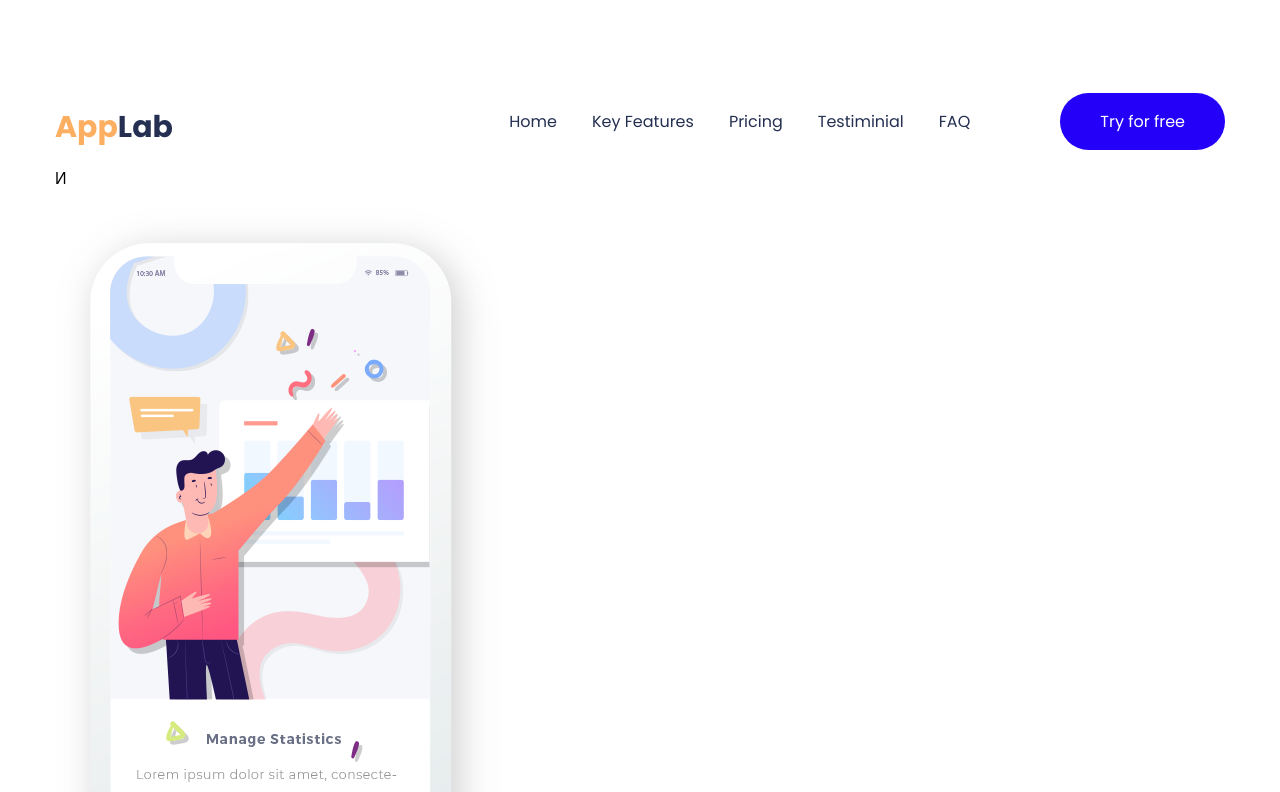
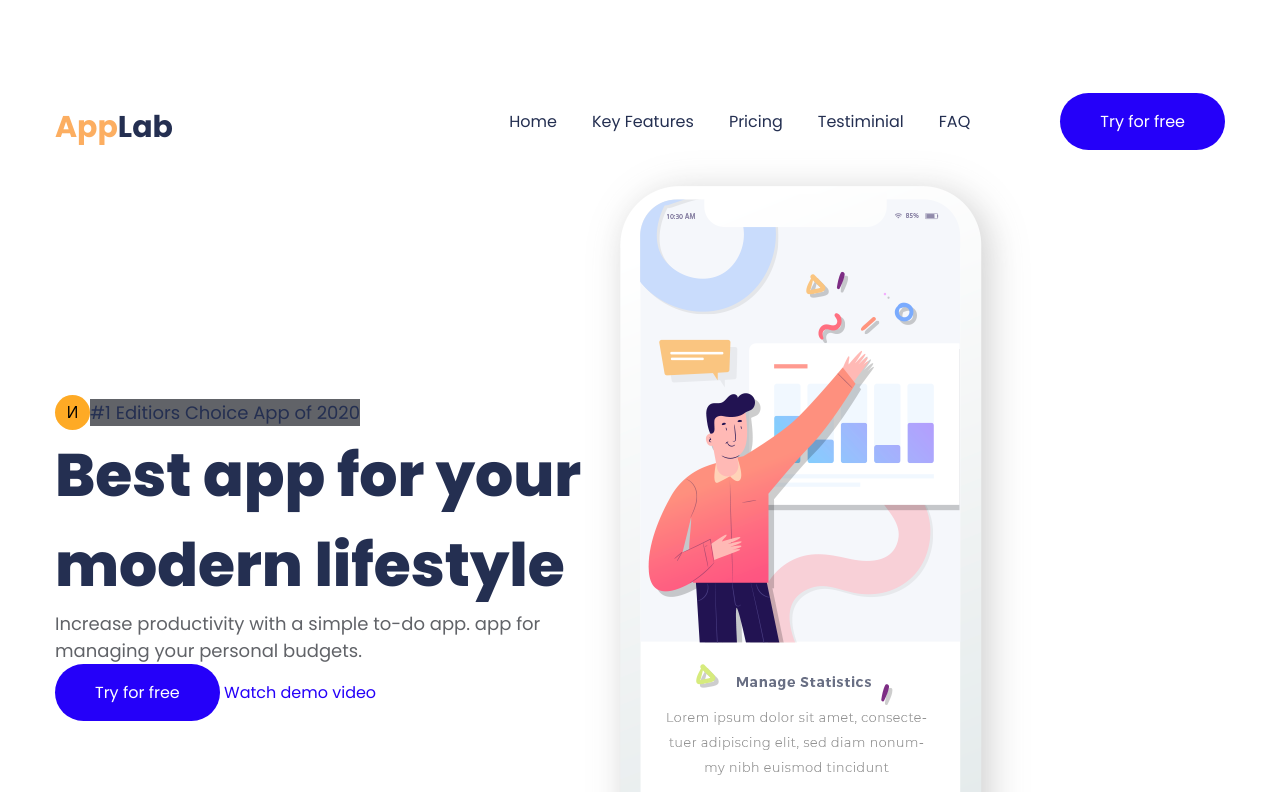
Before and after one commit to feskovrv/AppLab, a plain HTML site: page index.html in a window 1280 px wide. Shown: the top 792 px of the page. Drawn offline with Linux system fonts and the light colour scheme.

Commit message:
6 lesson

```diff
--- a/index.html
+++ b/index.html
@@ -24,9 +24,16 @@
     </header>
     <main>
         <section class="welcome">
-            <div class="wrap">
+            <div class="wrap welcome__wrap">
                 <div class="welcome__info">
-                    <p class="awards"><span class="awards__icon">И</span></p>
+                    <p class="awards"><span class="awards__icon">И</span><span class="awards__text">#1 Editiors Choice App of 2020</span></p>
+                    <h1 class="welcome__title">Best app for your modern lifestyle</h1>
+                    <p class="welcome__text">Increase productivity with a simple to-do app. app for
+                        managing your personal budgets.</p>
+                    <div class="welcome__buttons">
+                        <a href="#" class="welcome__button button">Try for free</a>
+                        <a href="#" class="welcome__link">Watch demo video</a>
+                    </div>
                 </div>
                 <img src="img/phone1.png" alt="Изображение телефона">
             </div>
--- a/style.css
+++ b/style.css
@@ -17,6 +17,7 @@
     background: #2500f9;
     color: #fff;
     border-radius: 40px;
+    text-decoration: none;
 }
 .header__wrap{
     display: flex;
@@ -52,3 +53,50 @@
     color: #fff;
     margin-left: 55px;
 }
+
+.welcome__wrap{
+    display: flex;
+    align-items: center;
+}
+.welcome__info{
+    display: flex;
+    flex-direction: column;
+    width: 530px;
+    align-items: flex-start;
+}
+.awards{
+    display: flex;
+    align-items: center;
+    margin: 0;
+}
+.awards__icon{
+    display: flex;
+    background: #feaa25;
+    height: 35px;
+    width: 35px;
+    border-radius: 100%;
+    justify-content: center;
+    align-items: center;
+}
+.awards__text{
+    background: #616368;
+    display: flex;
+    color: #242f51;
+    font-size: 18px;
+    align-items: center;
+}
+.welcome__title{
+    margin: 0;
+    color: #242f51;
+    font-size: 60px;
+    font-weight: 800;
+}
+.welcome__text{
+    margin: 0;
+    color: #616368;
+    font-size: 18px;
+}
+.welcome__link{
+    text-decoration: none;
+    color: #2500f9;
+}
```
